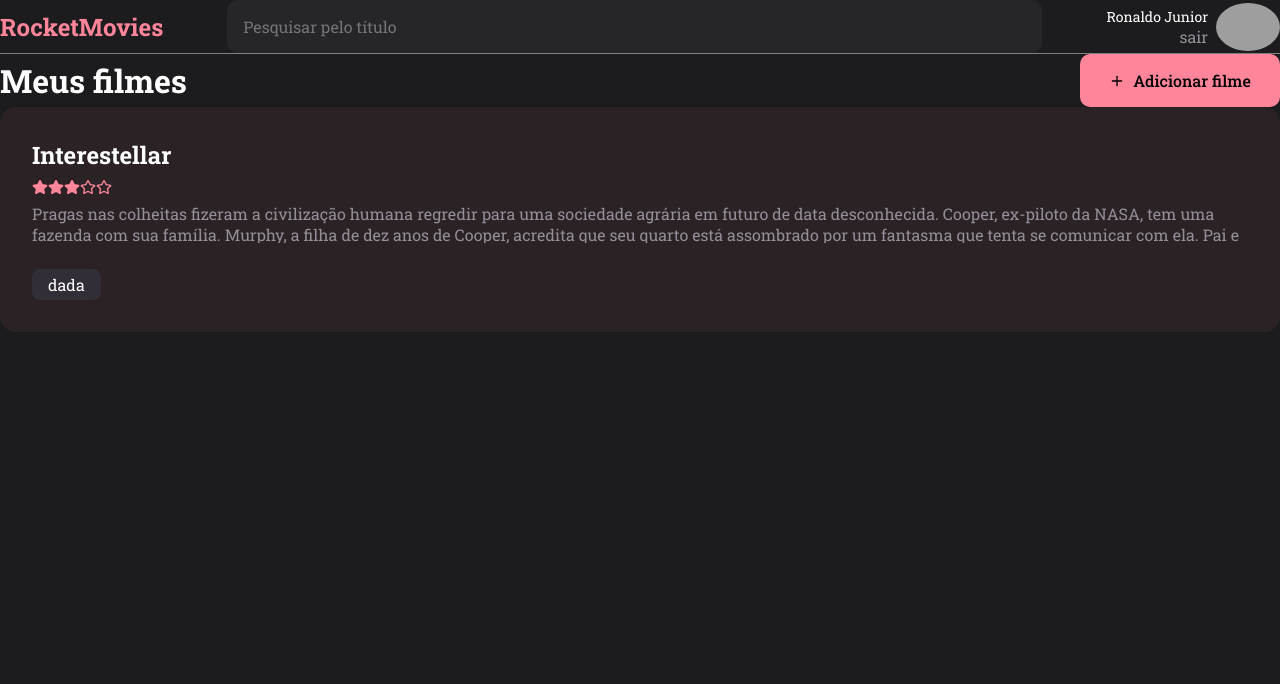
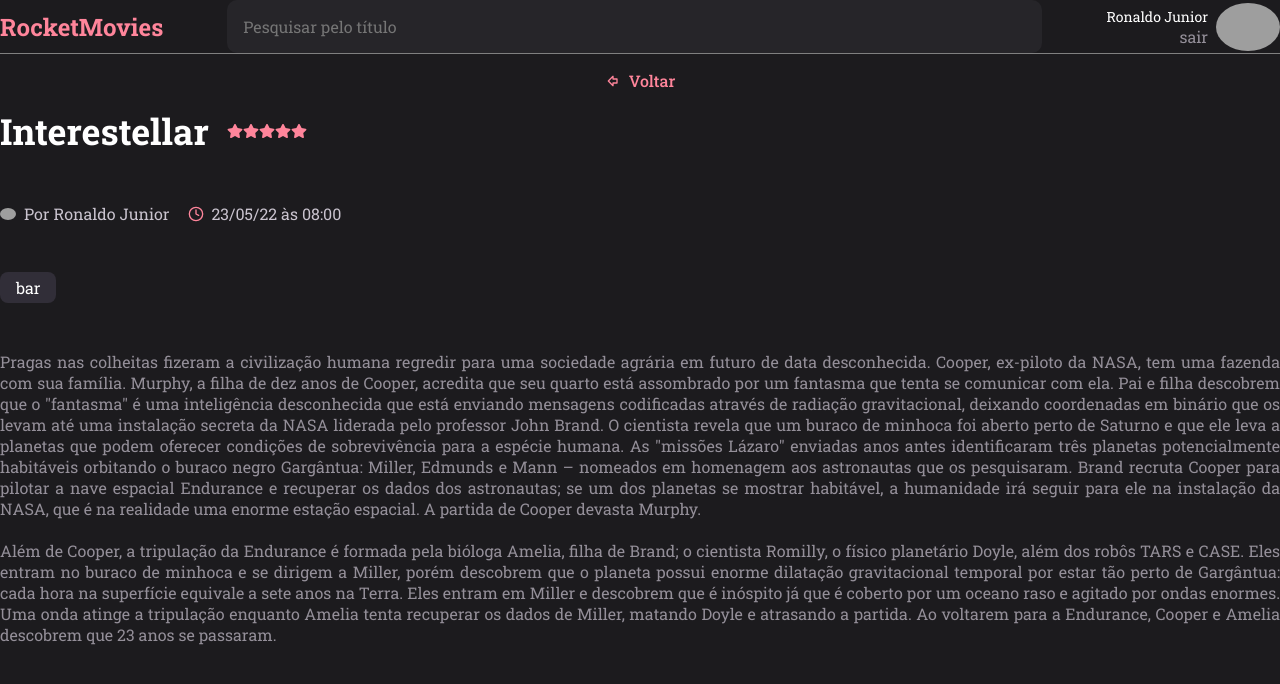
Before and after one commit to rcnald/rocketmovies, a React (Vite) app: page / in a window 1280 px wide. Shown: the top 684 px of the page. Built offline with nearby package versions, Linux system fonts and the light colour scheme; grey boxes are pictures that could not be loaded.

Commit message:
feat: add Note page

```diff
--- a/src/main.jsx
+++ b/src/main.jsx
@@ -1,7 +1,7 @@
 import React from 'react'
 import ReactDOM from 'react-dom/client'
 import { ThemeProvider } from 'styled-components'
-import { Home } from './pages/Home'
+import { Note } from './pages/Note'
 import GlobalStyles from './styles/global'
 import theme from './styles/theme'
 
@@ -9,7 +9,7 @@
   <React.StrictMode>
     <ThemeProvider theme={theme}>
       <GlobalStyles />
-      <Home></Home>
+      <Note />
     </ThemeProvider>
   </React.StrictMode>,
 )
--- /dev/null
+++ b/src/pages/Note/index.jsx
@@ -0,0 +1,71 @@
+import { LuArrowBigLeft, LuClock } from 'react-icons/lu'
+import { Button, ButtonIcon } from '../../components/Button'
+import { Header } from '../../components/Header'
+import { Rating } from '../../components/Rating'
+import { Tag } from '../../components/Tag'
+import { Section } from './styles'
+
+export function Note() {
+  return (
+    <>
+      <Header />
+      <Button style={'width:fit-content;'} isTransparent>
+        <ButtonIcon icon={LuArrowBigLeft} />
+        Voltar
+      </Button>
+      <Section>
+        <div>
+          <h1>Interestellar</h1>
+          <Rating rate={5} />
+        </div>
+        <div>
+          <span>
+            <img src="https://github.com/rcnald.png" alt="foto" />
+            Por Ronaldo Junior
+          </span>
+          <span>
+            <LuClock />
+            23/05/22 às 08:00
+          </span>
+        </div>
+        <ul>
+          <Tag>bar</Tag>
+        </ul>
+        <p>
+          Pragas nas colheitas fizeram a civilização humana regredir para uma
+          sociedade agrária em futuro de data desconhecida. Cooper, ex-piloto da
+          NASA, tem uma fazenda com sua família. Murphy, a filha de dez anos de
+          Cooper, acredita que seu quarto está assombrado por um fantasma que
+          tenta se comunicar com ela. Pai e filha descobrem que o
+          &quot;fantasma&quot; é uma inteligência desconhecida que está enviando
+          mensagens codificadas através de radiação gravitacional, deixando
+          coordenadas em binário que os levam até uma instalação secreta da NASA
+          liderada pelo professor John Brand. O cientista revela que um buraco
+          de minhoca foi aberto perto de Saturno e que ele leva a planetas que
+          podem oferecer condições de sobrevivência para a espécie humana. As
+          &quot;missões Lázaro&quot; enviadas anos antes identificaram três
+          planetas potencialmente habitáveis orbitando o buraco negro Gargântua:
+          Miller, Edmunds e Mann – nomeados em homenagem aos astronautas que os
+          pesquisaram. Brand recruta Cooper para pilotar a nave espacial
+          Endurance e recuperar os dados dos astronautas; se um dos planetas se
+          mostrar habitável, a humanidade irá seguir para ele na instalação da
+          NASA, que é na realidade uma enorme estação espacial. A partida de
+          Cooper devasta Murphy.
+          <br />
+          <br />
+          Além de Cooper, a tripulação da Endurance é formada pela bióloga
+          Amelia, filha de Brand; o cientista Romilly, o físico planetário
+          Doyle, além dos robôs TARS e CASE. Eles entram no buraco de minhoca e
+          se dirigem a Miller, porém descobrem que o planeta possui enorme
+          dilatação gravitacional temporal por estar tão perto de Gargântua:
+          cada hora na superfície equivale a sete anos na Terra. Eles entram em
+          Miller e descobrem que é inóspito já que é coberto por um oceano raso
+          e agitado por ondas enormes. Uma onda atinge a tripulação enquanto
+          Amelia tenta recuperar os dados de Miller, matando Doyle e atrasando a
+          partida. Ao voltarem para a Endurance, Cooper e Amelia descobrem que
+          23 anos se passaram.
+        </p>
+      </Section>
+    </>
+  )
+}
--- /dev/null
+++ b/src/pages/Note/styles.js
@@ -0,0 +1,38 @@
+import styled from 'styled-components'
+
+export const Section = styled.section`
+  flex-direction: column;
+  display: flex;
+  gap: 48px;
+
+  > div {
+    display: flex;
+    align-items: center;
+    gap: 18px;
+  }
+
+  h1 {
+    font-size: 2.25rem;
+    color: ${({ theme }) => theme.COLORS.WHITE};
+  }
+
+  img {
+    width: 16px;
+    border-radius: 50%;
+  }
+
+  span {
+    display: flex;
+    align-items: center;
+    gap: 8px;
+    color: ${({ theme }) => theme.COLORS.GRAY};
+    > * {
+      color: ${({ theme }) => theme.COLORS.BRAND};
+    }
+  }
+
+  p {
+    color: ${({ theme }) => theme.COLORS.ZINC};
+    text-align: justify;
+  }
+`
```
Also changed, not shown: 1 other file (tests, documents, lock files or other folders).
